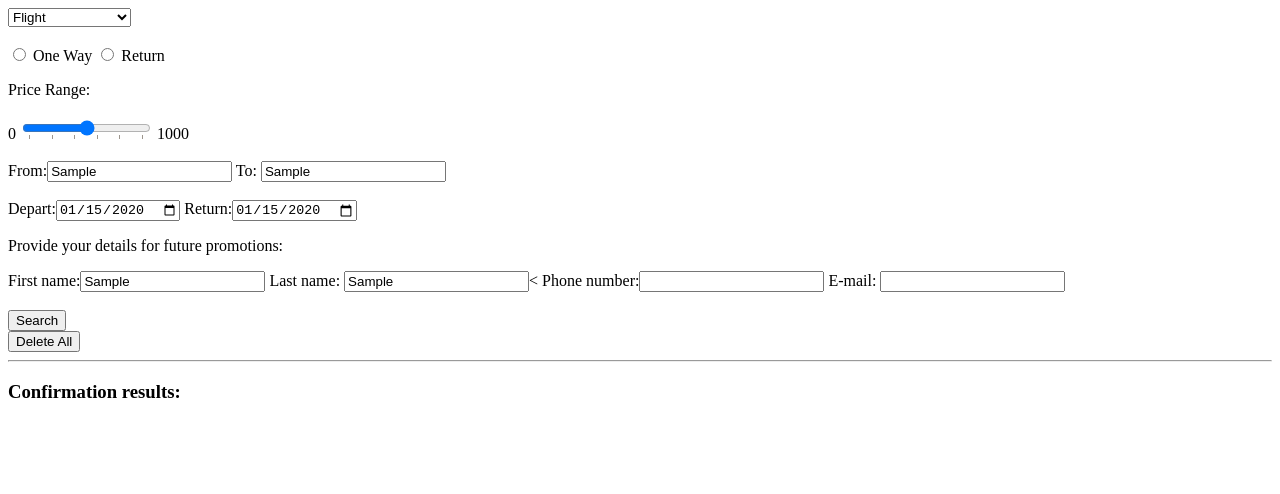
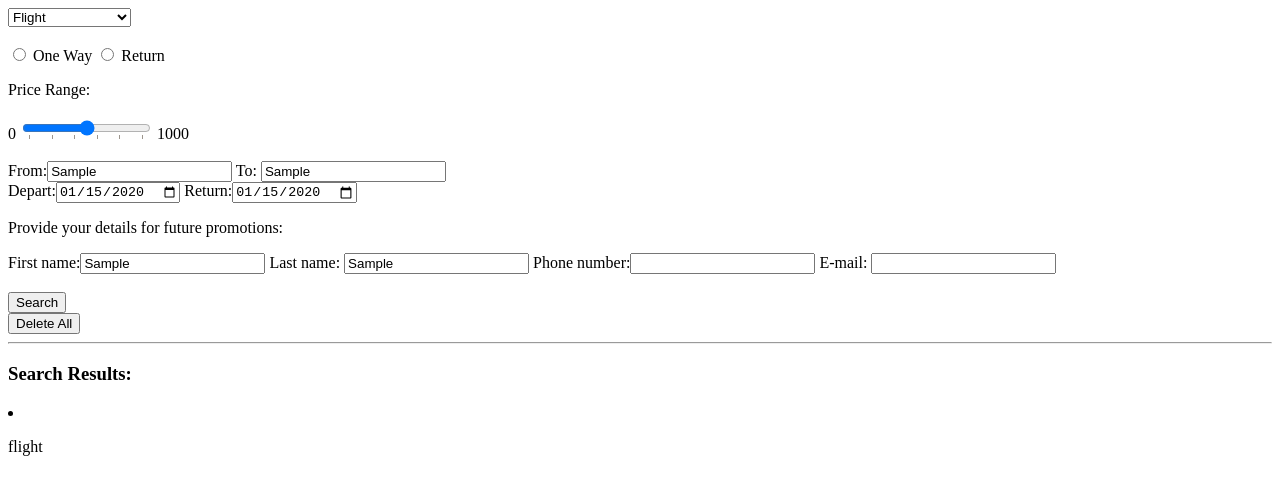
Before and after one commit to kaluzsikc/w6_d5_weekend_hw_dom, a plain HTML site: page index.html in a window 1280 px wide. Both pictures are taken after typing "Sample", "Sample", "2020-01-15", "2020-01-15", "Sample", "Sample" into the empty fields and a click on the input "Search". Drawn offline with Linux system fonts and the light colour scheme.

Commit message:
Edit Html structure and add first event

```diff
--- a/index.html
+++ b/index.html
@@ -4,13 +4,13 @@
     <meta charset="utf-8">
     <title>Wknd HW DOM</title>
     <script src="js/app.js"></script>
-    <link rel="stylesheet" href="css/main.css">
+    <!-- <link rel="stylesheet" href="css/main.css"> -->
   </head>
   <body>
-    <div id="new-search-form">
-      <div class="search-selection">
-        <form id="form-wraper">
-          <select name="options">
+    <form id="new-search-form">
+      <div class="form-wraper">
+        <div id="form-item">
+          <select id="category">
             <option value="flight">Flight</option>
             <option value="hotel">Hotel</option>
             <option value="flightandhotel">Flight and Hotel</option>
@@ -18,66 +18,53 @@
             <option value="holiday">Holiday Package</option>
           </select>
           <br><br>
-        </form>
         </div>
 
-      <div class="radio">
-        <form id="flight-form-wraper">
+        <div class="form-item" id="flight-form-wraper">
           <input type="radio" name="tripTypeSelector" value="oneWay"> One Way
           <input type="radio" name="tripTypeSelector" value="return"> Return
-        </form>
         </div>
 
-      <div class="price-selector">
-        <form id="range-selector">
+        <div class="form-item" id="range-selector">
           <p>Price Range:</p>
           0
           <input type="range" list="tickmarks">
             <datalist id="tickmarks">
               <option value="0" label="0">
-              <!-- <option value="10"> -->
               <option value="20">
-              <!-- <option value="30"> -->
               <option value="40">
-              <!-- <option value="50" label="50"> -->
               <option value="60">
-              <!-- <option value="70"> -->
               <option value="80">
-              <!-- <option value="90"> -->
               <option value="100" label="1000">
             </datalist>
           1000
           <br><br>
-        </form>
         </div>
 
-      <div class="destination-dates">
-        <form id="destinations">
+        <div class="form-item">
+          <label for="destinations" id="destinations"></label>
             From:<input type="text" name="from">
             To: <input type="text" name="to">
-        </form>
           <br>
-        <form id="flight-date">
+          <label for="flight-date" id="flight-date"></label>
             Depart:<input type="date" name="depart">
             Return:<input type="date" name="return">
-        </form>
         </div>
 
-      <div class="customer-details">
+        <div class="form-item" id="details">
           <p>Provide your details for future promotions:</p>
-        <form id="details">
             First name:<input type="text" name="fname">
-          Last name: <input type="text" name="lname"><
+            Last name: <input type="text" name="lname">
             Phone number:<input type="tel" name="usrtel">
             E-mail: <input type="email" name="email">
-        </form>
+        </div>
       </div>
       <br>
       <input type="submit" value="Search"/><br>
       <input type="submit" value="Delete All"/><br>
-    </div>
+    </form>
     <hr>
-    <h3>Confirmation results:</h3>
-    <div id="confirmation-list"></div>
+    <h3>Search Results:</h3>
+    <div id="result-list"></div>
   </body>
 </html>
--- a/js/app.js
+++ b/js/app.js
@@ -0,0 +1,25 @@
+document.addEventListener('DOMContentLoaded', () => {
+  console.log('JavaScript loaded');
+
+  const newSearchForm = document.querySelector('#new-search-form');
+    newSearchForm.addEventListener('submit', handleNewSearchFormSubmit);
+})
+
+const handleNewSearchFormSubmit = function(form) {
+  event.preventDefault();
+
+  const resultListItem = createResultListItem(event.target);
+  const resultList = document.querySelector('#result-list');
+  resultList.appendChild(resultListItem);
+}
+
+const createResultListItem = function (form) {
+  const resultListItem = document.createElement('li');
+  resultListItem.classList.add('result-list-item');
+
+  const category = document.createElement('p');
+  category.textContent = form.category.value;
+  resultListItem.appendChild(category);
+
+  return resultListItem;
+}
```
Lines whose indentation alone changed are shown as unchanged.
